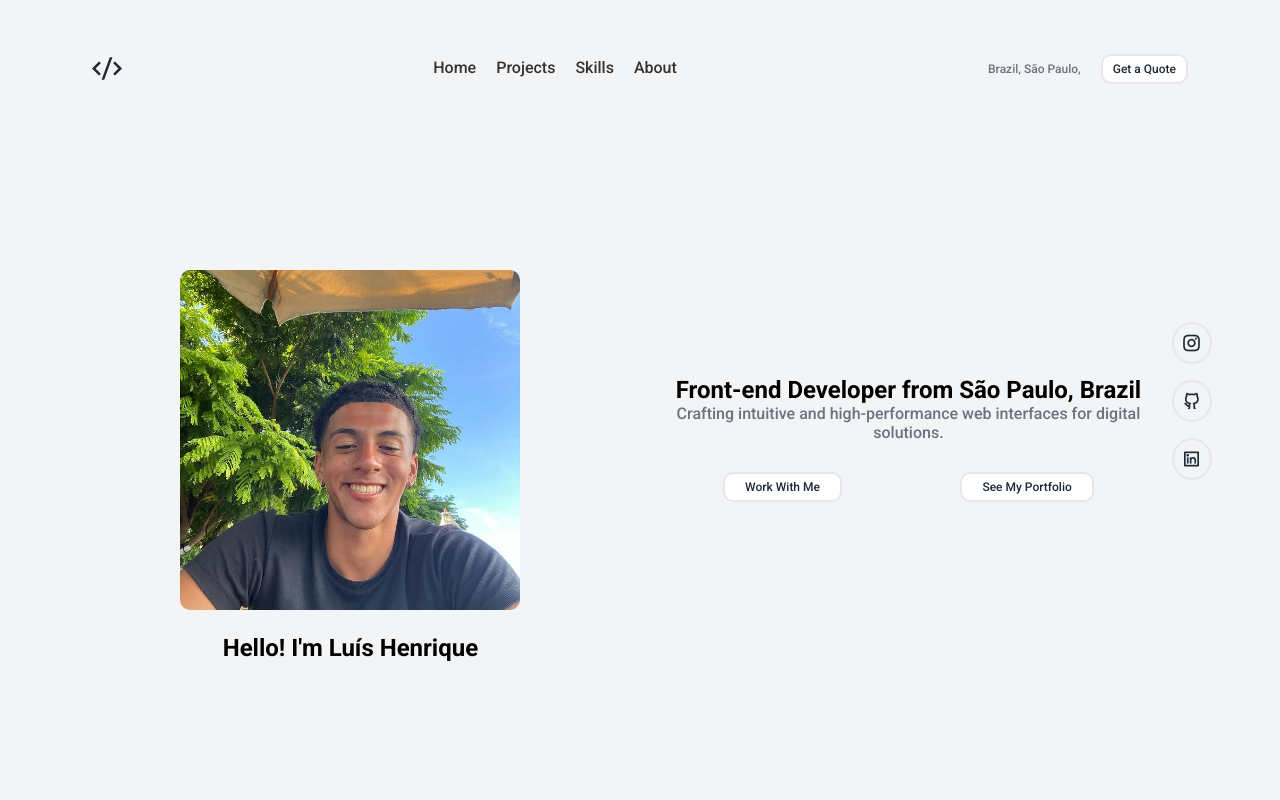
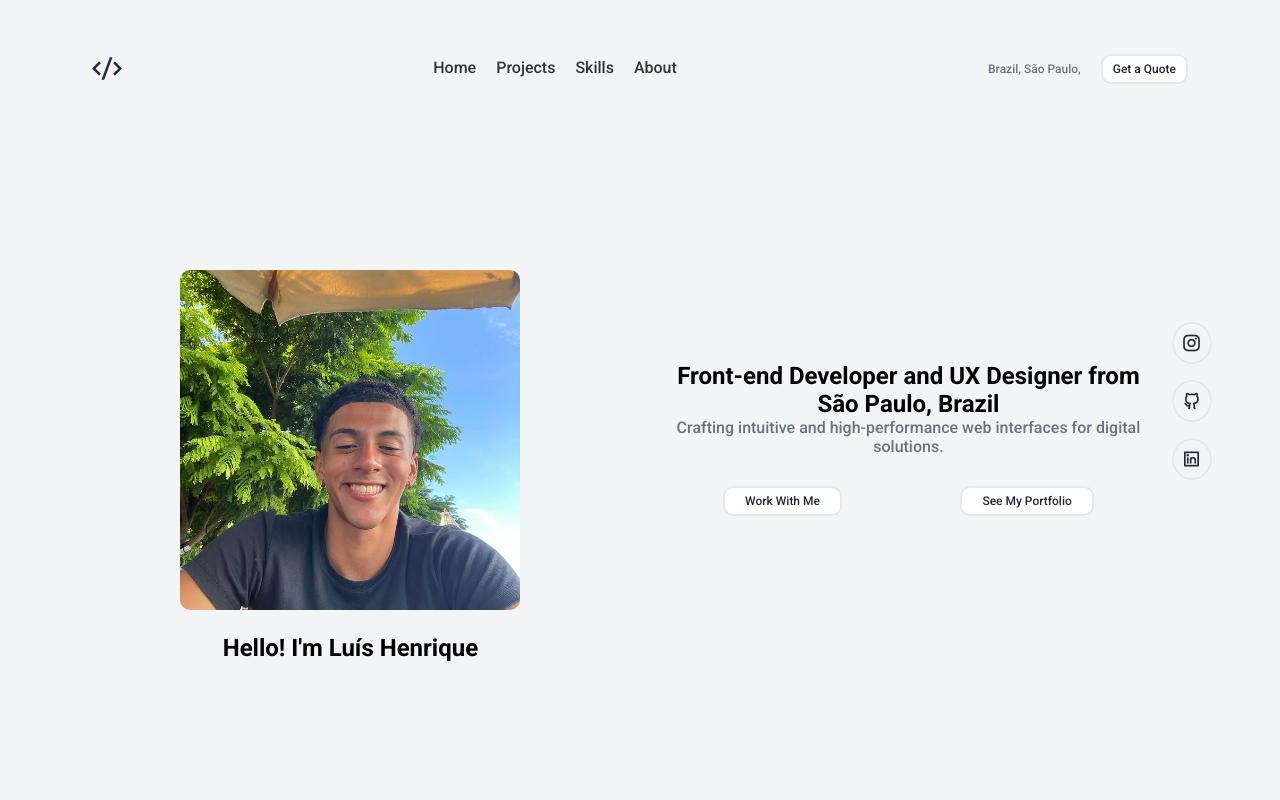
Before and after one commit to oluisvi/Portifolio, a React (Vite) app: page / in a window 1280 px wide. Shown: the top 800 px of the page. Built offline with nearby package versions, Linux system fonts and the light colour scheme.

Commit message:
Update Hero.jsx

```diff
--- a/src/sections/Hero.jsx
+++ b/src/sections/Hero.jsx
@@ -16,7 +16,7 @@ export default function Hero() {
       </div>
 
       <article className="hero__intro">
-        <h2>Front-end Developer from São Paulo, Brazil</h2>
+        <h2>Front-end Developer and UX Designer from São Paulo, Brazil</h2>
         <p>
           Crafting intuitive and high-performance web interfaces for digital
           solutions.
```
